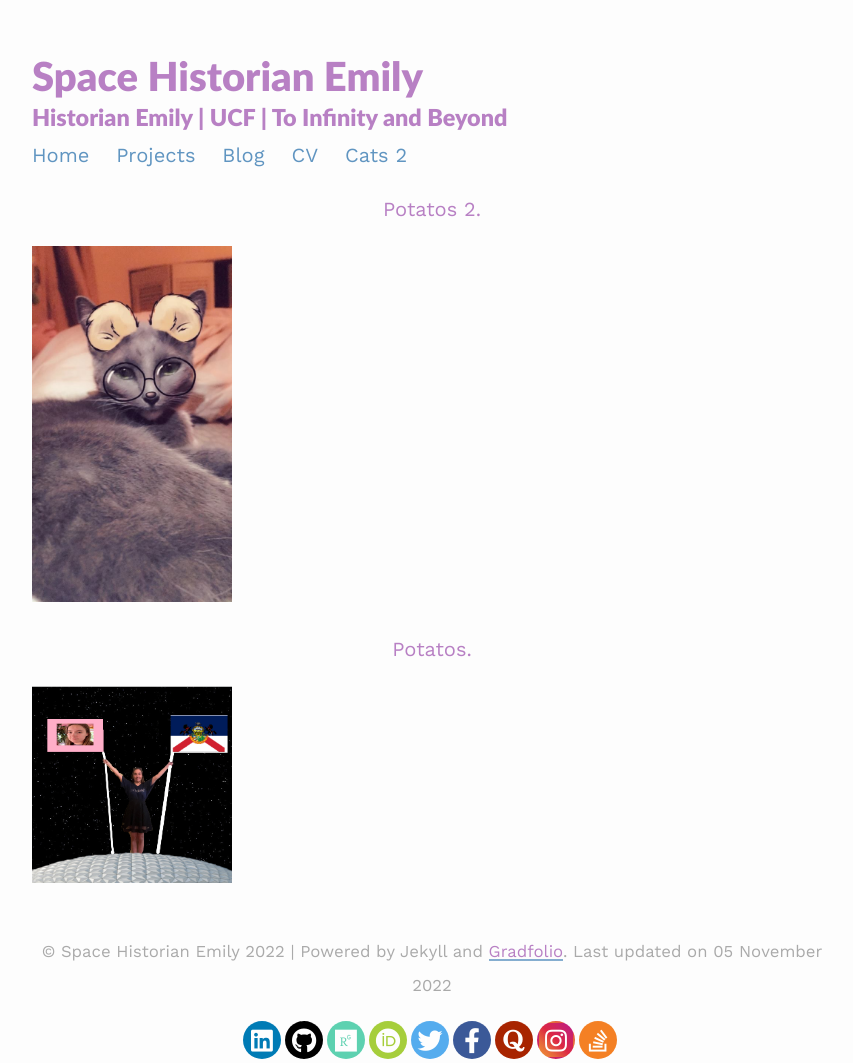
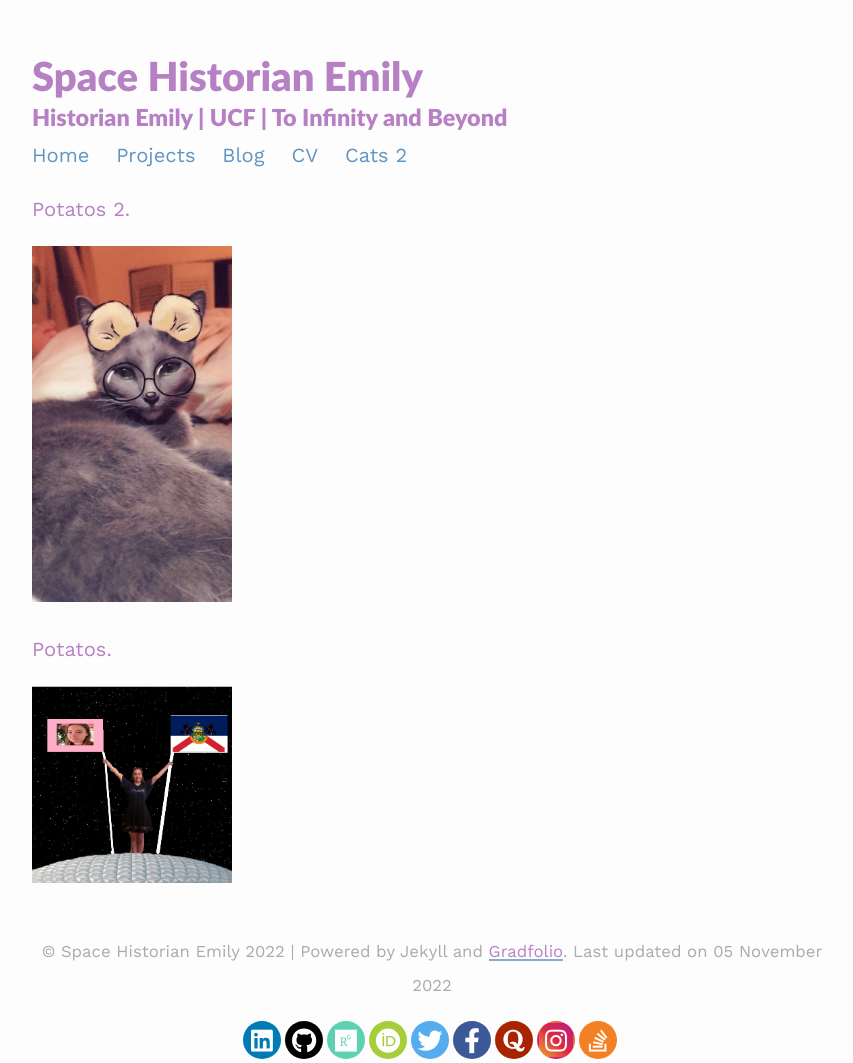
Before and after one commit to emilystrickland2/Historian, a Jekyll site: the page built from Project fix image/Cats 2.0.html, in a window 1280 px wide. Shown: the whole page, without its empty margins (208-1061 px from the left). Built offline with Jekyll 4.4.1, drawn with Linux system fonts in a browser that asks for light colours; nearby versions of some CDN libraries.

Commit message:
Update Cats 2.0.html

```diff
--- a/Project fix image/Cats 2.0.html
+++ b/Project fix image/Cats 2.0.html
@@ -4,12 +4,12 @@ permalink: cats 2.0/
 title: Cats 2.0
 ---
 
-<p align="center">Potatos 2.</p>
+<p align="left">Potatos 2.</p>
 
 
 <img src="/Historian/assets/images/starlight.jpg" aglin= "left" width="200px">
 
 
-<p align="center">Potatos.</p>
+<p align="left">Potatos.</p>
 
 <img src="/Historian/assets/images/Selfie.png" aglin= "left" width="200px">
```
